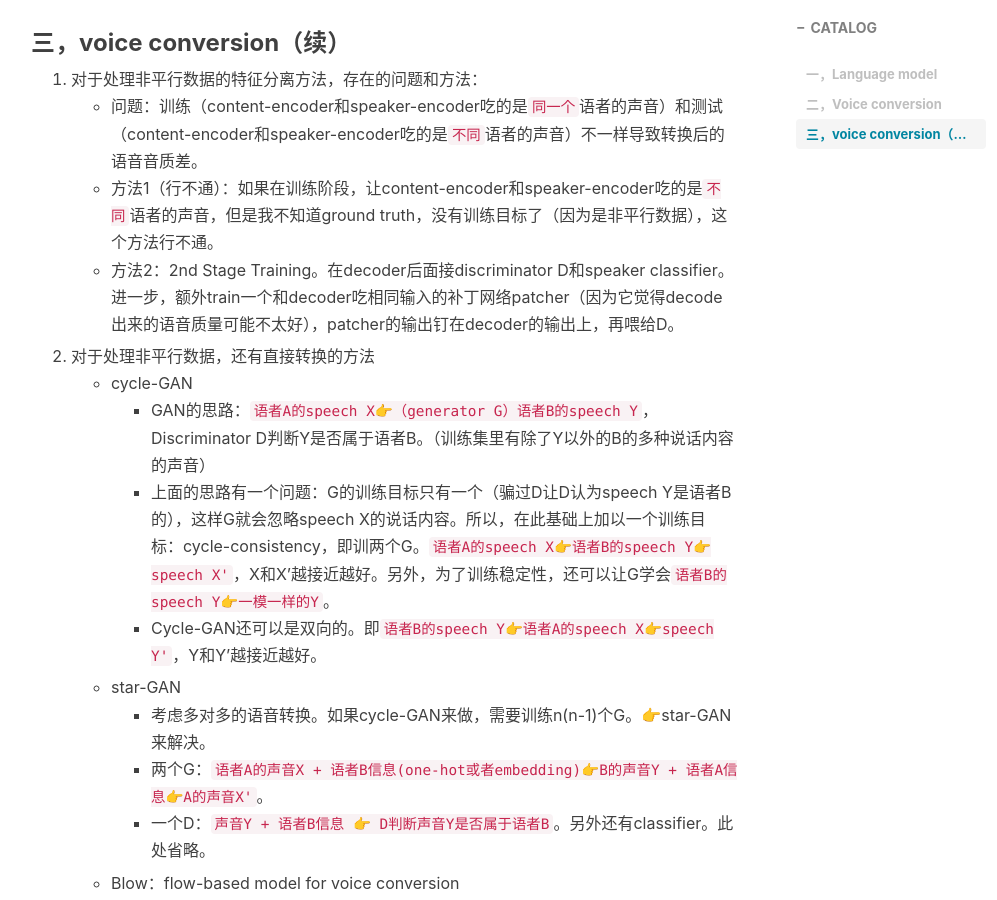
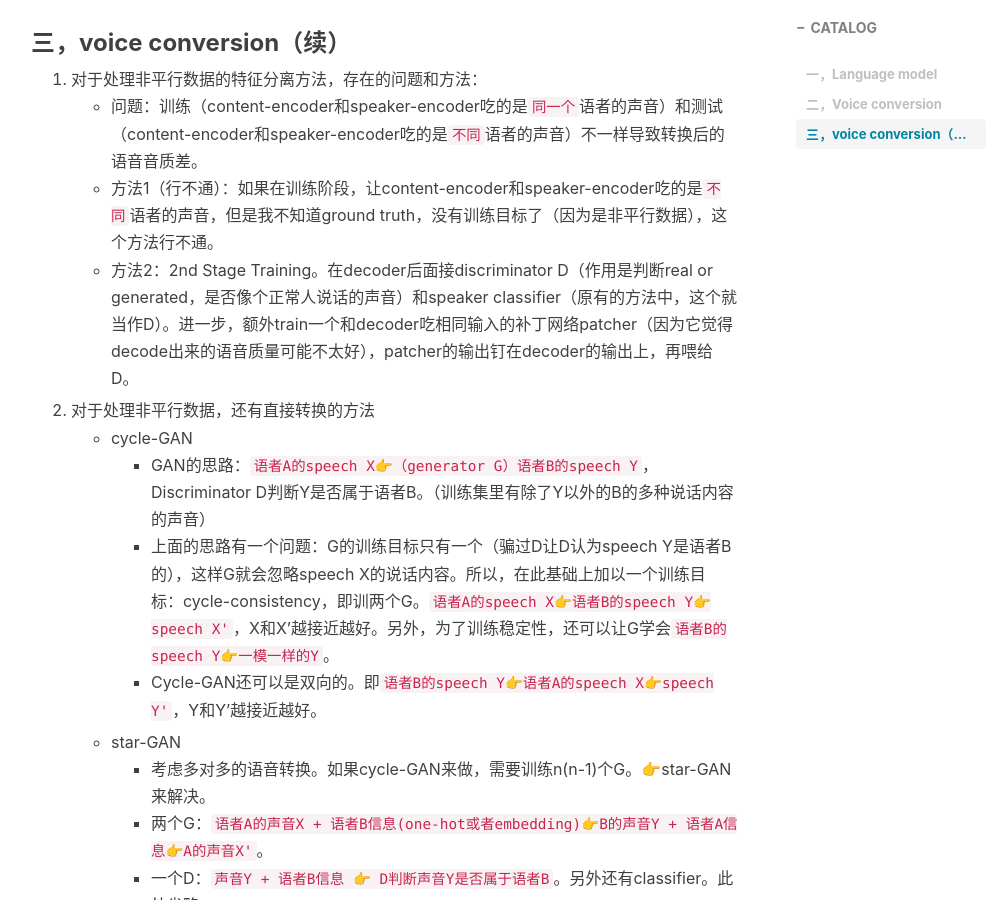
Before and after one commit to LeeeLiu/leeeliu.github.io, a Jekyll site: the page built from _posts/2020-04-15-speech_recognition(1).md, in a window 1280 px wide and 900 px high, scrolled down 2931 px. Shown: the whole window, without its empty margins (234-1231 px from the left). Built offline with Jekyll 4.4.1, drawn with Linux system fonts in a browser that asks for light colours; nearby versions of some CDN libraries; formulas are drawn with MathJax 3; comment, search, counter and statistics services are not loaded.

Commit message:
Update 2020-04-15-speech_recognition(1).md

```diff
--- a/_posts/2020-04-15-speech_recognition(1).md
+++ b/_posts/2020-04-15-speech_recognition(1).md
@@ -70,7 +70,7 @@ tags:
 1. 对于处理非平行数据的特征分离方法，存在的问题和方法：
    - 问题：训练（content-encoder和speaker-encoder吃的是`同一个`语者的声音）和测试（content-encoder和speaker-encoder吃的是`不同`语者的声音）不一样导致转换后的语音音质差。
    - 方法1（行不通）：如果在训练阶段，让content-encoder和speaker-encoder吃的是`不同`语者的声音，但是我不知道ground truth，没有训练目标了（因为是非平行数据），这个方法行不通。
-   - 方法2：2nd Stage Training。在decoder后面接discriminator D和speaker classifier。进一步，额外train一个和decoder吃相同输入的补丁网络patcher（因为它觉得decode出来的语音质量可能不太好），patcher的输出钉在decoder的输出上，再喂给D。
+   - 方法2：2nd Stage Training。在decoder后面接discriminator D（作用是判断real or generated，是否像个正常人说话的声音）和speaker classifier（原有的方法中，这个就当作D）。进一步，额外train一个和decoder吃相同输入的补丁网络patcher（因为它觉得decode出来的语音质量可能不太好），patcher的输出钉在decoder的输出上，再喂给D。
 2. 对于处理非平行数据，还有直接转换的方法
    - cycle-GAN
       * GAN的思路：`语者A的speech X👉（generator G）语者B的speech Y`，Discriminator D判断Y是否属于语者B。（训练集里有除了Y以外的B的多种说话内容的声音）
```
